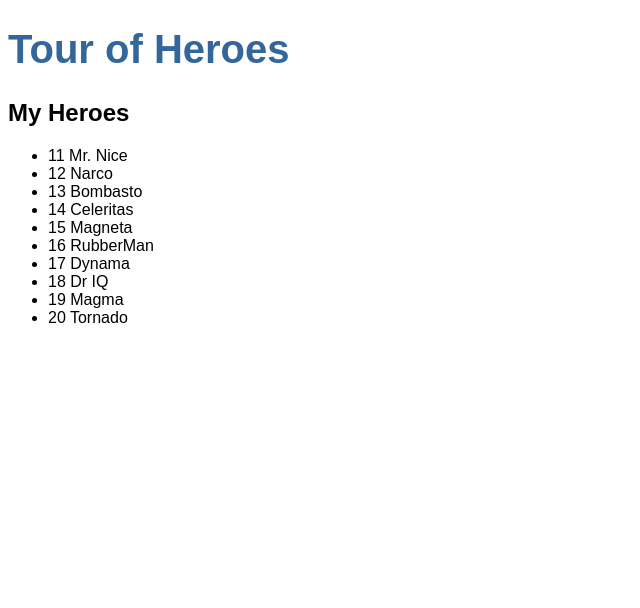
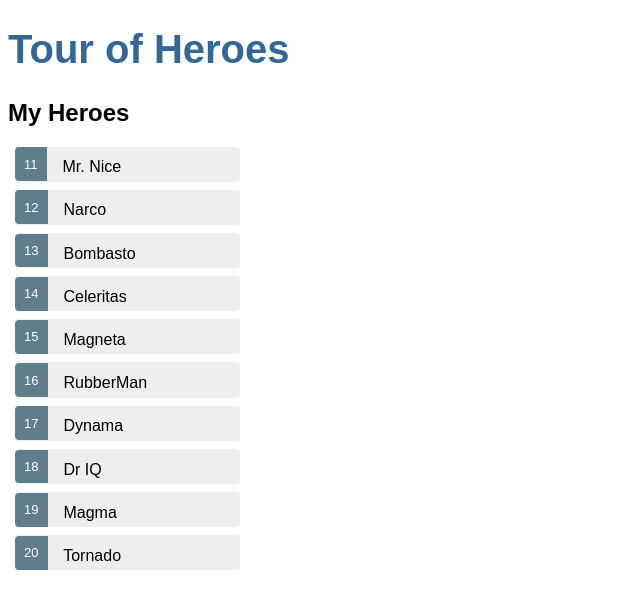
Before and after one commit to AlvSil/angular-tour-of-heroes, an Angular app: page / in a window 1280 px wide. Shown: the top 608 px of the page, without its empty margins (0-640 px from the left). Built offline with nearby package versions, Linux system fonts and the light colour scheme.

Commit message:
added styling to hero list

```diff
--- a/src/app/heroes/heroes.component.css
+++ b/src/app/heroes/heroes.component.css
@@ -0,0 +1,48 @@
+/* HeroesComponent's private CSS styles */
+.selected {
+  background-color: #CFD8DC !important;
+  color: white;
+}
+.heroes {
+  margin: 0 0 2em 0;
+  list-style-type: none;
+  padding: 0;
+  width: 15em;
+}
+.heroes li {
+  cursor: pointer;
+  position: relative;
+  left: 0;
+  background-color: #EEE;
+  margin: .5em;
+  padding: .3em 0;
+  height: 1.6em;
+  border-radius: 4px;
+}
+.heroes li.selected:hover {
+  background-color: #BBD8DC !important;
+  color: white;
+}
+.heroes li:hover {
+  color: #607D8B;
+  background-color: #DDD;
+  left: .1em;
+}
+.heroes .text {
+  position: relative;
+  top: -3px;
+}
+.heroes .badge {
+  display: inline-block;
+  font-size: small;
+  color: white;
+  padding: 0.8em 0.7em 0 0.7em;
+  background-color: #607D8B;
+  line-height: 1em;
+  position: relative;
+  left: -1px;
+  top: -4px;
+  height: 1.8em;
+  margin-right: .8em;
+  border-radius: 4px 0 0 4px;
+}
--- a/src/app/heroes/heroes.component.html
+++ b/src/app/heroes/heroes.component.html
@@ -1,6 +1,9 @@
 <h2>My Heroes</h2>
 <ul class="heroes">
-  <li *ngFor="let hero of heroes" (click)="onSelect(hero)">
+  <li
+    *ngFor="let hero of heroes"
+    (click)="onSelect(hero)"
+    [class.selected]="hero === selectedHero">
     <span class="badge">{{hero.id}}</span> {{hero.name}}
   </li>
 </ul>
```
